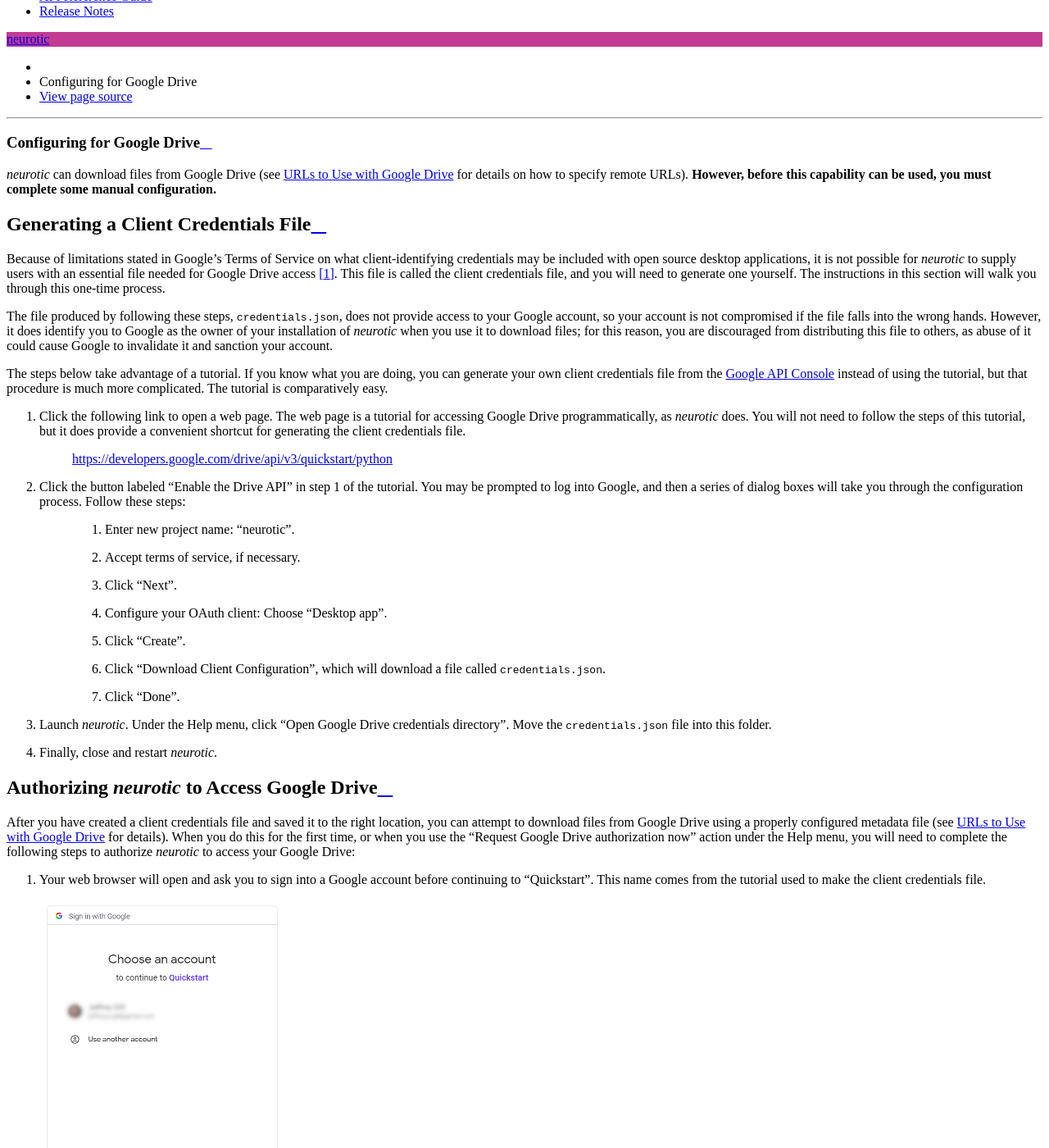
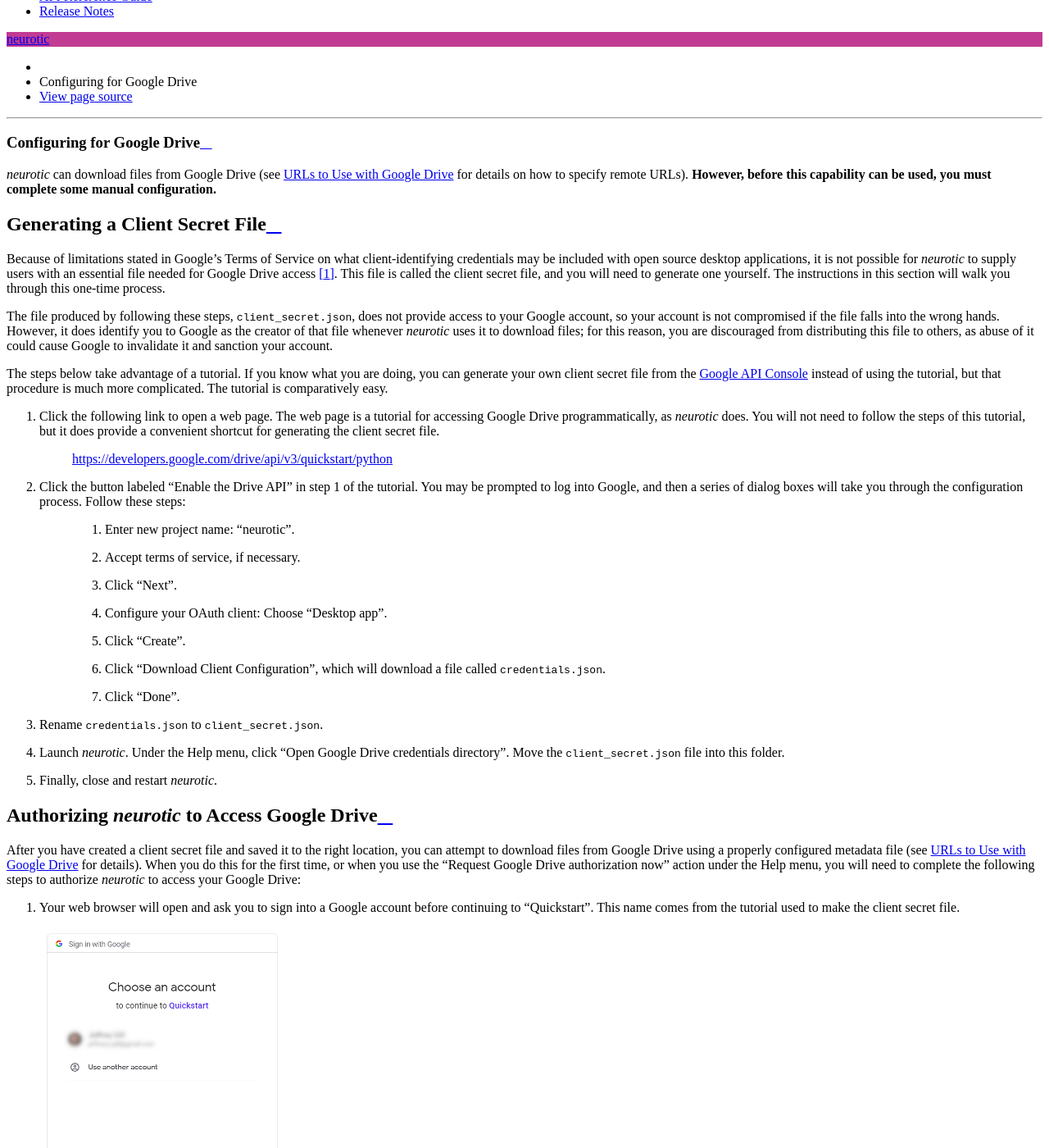
Before and after one commit to jpgill86/neurotic, a Sphinx documentation site: the page built from docs/gdrive.rst, in a window 1280 px wide and 1400 px high, scrolled down 401 px. Shown: the whole window at 82% size. Built offline with Sphinx 7.4.7 and the Read the Docs theme 2.0.0, drawn with Linux system fonts in a browser that asks for light colours; the version number could not be read and is left out; some of the changed text lies outside the part shown.

Commit message:
Use credentials terminology that is more consistent with PyDrive2's

```diff
--- a/docs/gdrive.rst
+++ b/docs/gdrive.rst
@@ -7,34 +7,34 @@
 details on how to specify remote URLs). **However, before this capability can
 be used, you must complete some manual configuration.**
 
-.. _gdrive-credentials:
+.. _gdrive-client-secret:
 
-Generating a Client Credentials File
-------------------------------------
+Generating a Client Secret File
+-------------------------------
 
 Because of limitations stated in Google's Terms of Service on what
 client-identifying credentials may be included with open source desktop
 applications, it is not possible for *neurotic* to supply users with an
 essential file needed for Google Drive access [1]_. This file is called the
-client credentials file, and you will need to generate one yourself. The
+client secret file, and you will need to generate one yourself. The
 instructions in this section will walk you through this one-time process.
 
-The file produced by following these steps, ``credentials.json``, does not
+The file produced by following these steps, ``client_secret.json``, does not
 provide access to your Google account, so your account is not compromised if
 the file falls into the wrong hands. However, it does identify you to Google as
-the owner of your installation of *neurotic* when you use it to download files;
-for this reason, you are discouraged from distributing this file to others, as
+the creator of that file whenever *neurotic* uses it to download files; for
+this reason, you are discouraged from distributing this file to others, as
 abuse of it could cause Google to invalidate it and sanction your account.
 
 The steps below take advantage of a tutorial. If you know what you are doing,
-you can generate your own client credentials file from the `Google API
-Console`_ instead of using the tutorial, but that procedure is much more
-complicated. The tutorial is comparatively easy.
+you can generate your own client secret file from the `Google API Console`_
+instead of using the tutorial, but that procedure is much more complicated. The
+tutorial is comparatively easy.
 
 1. Click the following link to open a web page. The web page is a tutorial for
    accessing Google Drive programmatically, as *neurotic* does. You will not
    need to follow the steps of this tutorial, but it does provide a convenient
-   shortcut for generating the client credentials file.
+   shortcut for generating the client secret file.
 
         https://developers.google.com/drive/api/v3/quickstart/python
 
@@ -51,34 +51,36 @@
        ``credentials.json``.
     g. Click "Done".
 
-3. Launch *neurotic*. Under the Help menu, click "Open Google Drive credentials
-   directory". Move the ``credentials.json`` file into this folder.
+3. Rename ``credentials.json`` to ``client_secret.json``.
 
-4. Finally, close and restart *neurotic*.
+4. Launch *neurotic*. Under the Help menu, click "Open Google Drive credentials
+   directory". Move the ``client_secret.json`` file into this folder.
+
+5. Finally, close and restart *neurotic*.
 
 .. _gdrive-authorization:
 
 Authorizing *neurotic* to Access Google Drive
 ---------------------------------------------
 
-After you have created a client credentials file and saved it to the right
-location, you can attempt to download files from Google Drive using a properly
-configured metadata file (see :ref:`gdrive-urls` for details). When you do this
-for the first time, or when you use the "Request Google Drive authorization
-now" action under the Help menu, you will need to complete the following steps
-to authorize *neurotic* to access your Google Drive:
+After you have created a client secret file and saved it to the right location,
+you can attempt to download files from Google Drive using a properly configured
+metadata file (see :ref:`gdrive-urls` for details). When you do this for the
+first time, or when you use the "Request Google Drive authorization now" action
+under the Help menu, you will need to complete the following steps to authorize
+*neurotic* to access your Google Drive:
 
 1. Your web browser will open and ask you to sign into a Google account before
    continuing to "Quickstart". This name comes from the tutorial used to make
-   the client credentials file.
+   the client secret file.
 
    .. image:: _static/gdrive-auth-1.png
     :alt: Google Drive authorization flow, step 1
     :width: 300
 
 2. You will be presented with an intimidating warning about the app being
-   unverified by Google. You will see your own email listed as the developer
-   because this warning is associated with the client credentials file you
+   unverified by Google. You will see your own email listed as the software
+   developer because this warning is associated with the client secret file you
    created.
 
    .. image:: _static/gdrive-auth-2.png
@@ -86,14 +88,14 @@
     :width: 400
 
 3. Due to the terms-of-service limitations mentioned earlier, it is not
-   possible for *neurotic* to distribute a client credentials file that would
-   avoid presenting you with this warning. This policy exists because open
-   source desktop applications can be modified by anyone with access to the
-   system at any time, making it impossible for Google to certify that the
-   mutable app has any particular identity and is safe. If you trust the
-   application and are willing to proceed without Google's stamp of approval,
-   click "Advanced" to reveal more text, and then click "Go to Quickstart
-   (unsafe)", which will take you past this warning.
+   possible for *neurotic* to distribute a client secret file that would avoid
+   presenting you with this warning. This policy exists because open source
+   desktop applications can be modified by anyone with access to the system at
+   any time, making it impossible for Google to certify that the mutable app
+   has any particular identity and is safe. If you trust the application and
+   are willing to proceed without Google's stamp of approval, click "Advanced"
+   to reveal more text, and then click "Go to Quickstart (unsafe)", which will
+   take you past this warning.
 
    .. image:: _static/gdrive-auth-3.png
     :alt: Google Drive authorization flow, step 3
@@ -102,14 +104,14 @@
 4. To download files from your Google Drive, *neurotic* needs the privileges to
    access and read those files. Click "Allow" to indicate that you want to
    allow this. Note that again the app is referred to as "Quickstart" due to
-   the settings of the tutorial used to create the client credentials file.
+   the settings of the tutorial used to create the client secret file.
 
    .. image:: _static/gdrive-auth-4.png
     :alt: Google Drive authorization flow, step 4
     :width: 300
 
 5. Click "Allow" another time to confirm. Again, "Quickstart" refers to your
-   client credentials file, which *neurotic* will use.
+   client secret file, which *neurotic* will use.
 
    .. image:: _static/gdrive-auth-5.png
     :alt: Google Drive authorization flow, step 5
```
Also changed, not shown: other parts of docs/gdrive.rst (+8 -8 lines), neurotic/__init__.py (+6 -7 lines), 4 other files.
